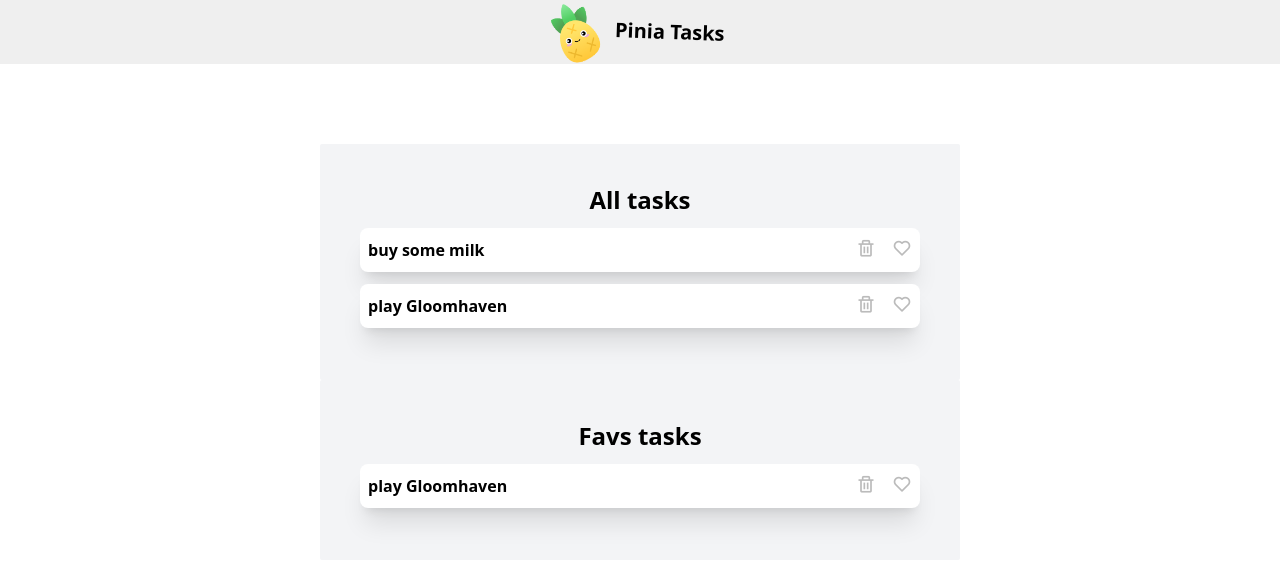
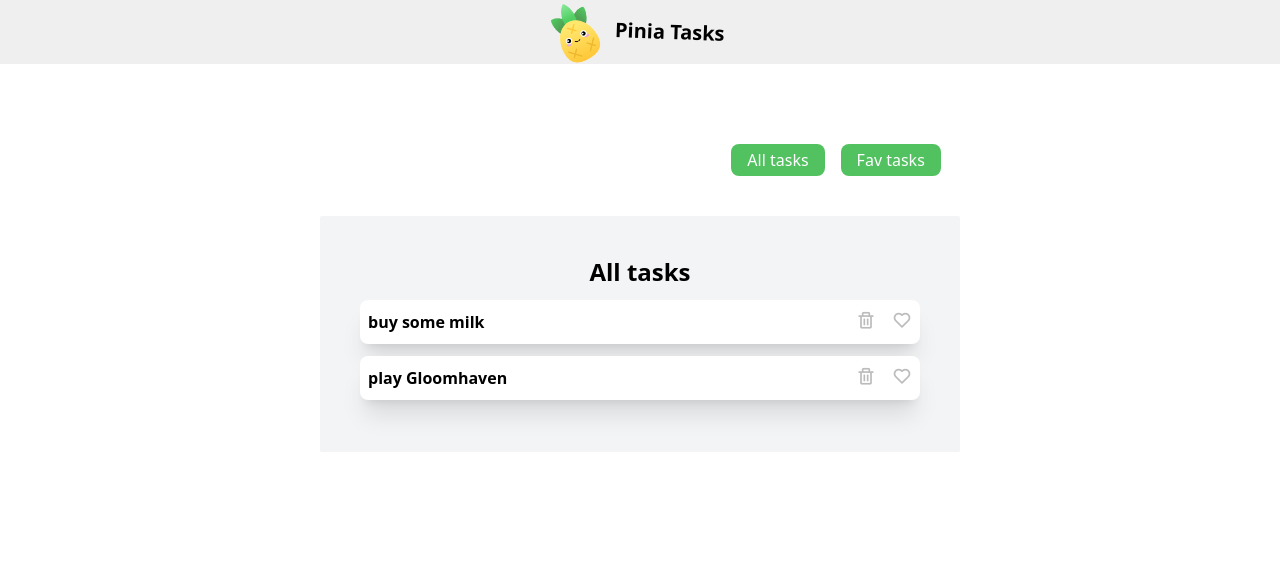
Before and after one commit to YoniBcha/vue-pinia, a Vue app: page / in a window 1280 px wide. Shown: the top 582 px of the page. Built offline with nearby package versions, Linux system fonts and the light colour scheme.

Commit message:
show filter button

```diff
--- a/src/App.vue
+++ b/src/App.vue
@@ -12,15 +12,37 @@
         <h1 class="font-bold text-xl ml-5 rotate-2">Pinia Tasks</h1>
       </div>
     </header>
+
+    <!-- filter -->
+    <nav class="flex justify-end">
+      <button
+        class="bg-[#52c160] text-white px-4 py-1 mr-4 rounded-lg mb-10"
+        @click="filter = 'all'"
+      >
+        All tasks</button
+      ><button
+        class="bg-[#52c160] text-white px-4 py-1 mr-[26.5%] rounded-lg mb-10"
+        @click="filter = 'fav'"
+      >
+        Fav tasks
+      </button>
+    </nav>
+
     <!-- task list -->
-    <div class="mx-auto w-[640px] bg-gray-100 rounded-sm py-10">
+    <div
+      class="mx-auto w-[640px] bg-gray-100 rounded-sm py-10"
+      v-if="filter === 'all'"
+    >
       <p class="flex justify-center text-2xl font-bold">All tasks</p>
       <div v-for="task in taskStore.tasks" :key="task.id">
         <TaskDetail :task="task" />
       </div>
     </div>
 
-    <div class="mx-auto w-[640px] bg-gray-100 rounded-sm py-10">
+    <div
+      class="mx-auto w-[640px] bg-gray-100 rounded-sm py-10"
+      v-if="filter === 'fav'"
+    >
       <p class="flex justify-center text-2xl font-bold">Favs tasks</p>
       <div v-for="task in taskStore.favs" :key="task.id">
         <TaskDetail :task="task" />
@@ -30,6 +52,7 @@
 </template>
 
 <script>
+import { ref } from "vue";
 import { useTaskStore } from "./stores/TaskStore";
 
 // components
@@ -39,7 +62,8 @@ export default {
   components: { TaskDetail },
   setup() {
     const taskStore = useTaskStore();
-    return { taskStore };
+    const filter = ref("all");
+    return { taskStore, filter };
   },
 };
 </script>
```
